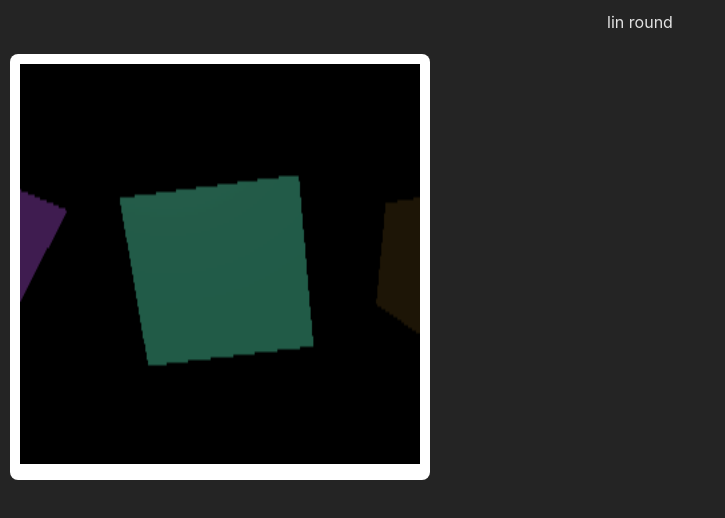
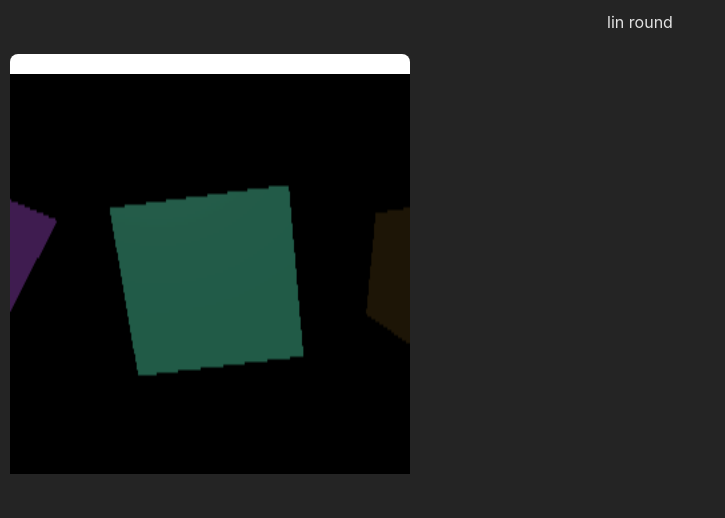
Before and after one commit to linround/three-explore, a React (Vite) app: page /water in a window 1280 px wide. Shown: the top 518 px of the page, without its empty margins (0-725 px from the left). Built offline with nearby package versions, Linux system fonts and the light colour scheme.

Commit message:
refactor:canvas

```diff
--- a/src/component/canvas.module.less
+++ b/src/component/canvas.module.less
@@ -1,13 +1,15 @@
 .canvas {
+  cursor: auto;
   width: 400px;
   height: 400px;
-  cursor: auto;
 }
 .frame {
   position: fixed;
-  padding: 10px;
   background: white;
   border-radius: 8px;
   cursor: move;
   user-select: none;
+  display: flex;
+  flex-direction: column;
+  padding-top: 20px;
 }
```
